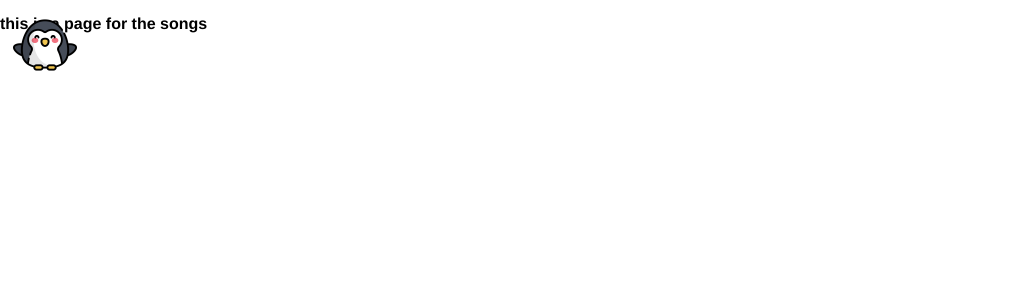
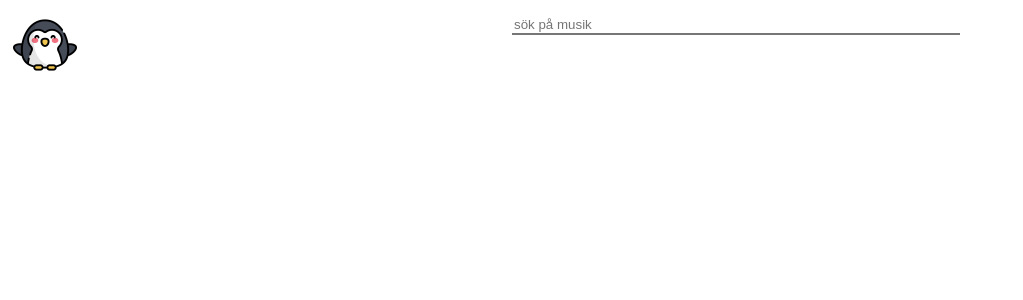
Before and after one commit to BilalAllouhaibi/Pengu, a Vue app: page /Songs in a window 1280 px wide. Shown: the top 300 px of the page, without its empty margins (0-1023 px from the left). Built offline with nearby package versions, Linux system fonts and the light colour scheme.

Commit message:
making css for the base look of the app
Signed-off-by: BilalAllouhaibi <bilalzmhaa99@gmail.com>

```diff
--- a/public/index.html
+++ b/public/index.html
@@ -5,6 +5,7 @@
     <meta http-equiv="X-UA-Compatible" content="IE=edge">
     <meta name="viewport" content="width=device-width,initial-scale=1.0">
     <link rel="icon" href="<%= BASE_URL %>favicon.ico">
+    <link rel="stylesheet" href="https://use.fontawesome.com/releases/v5.15.4/css/all.css" integrity="sha384-DyZ88mC6Up2uqS4h/KRgHuoeGwBcD4Ng9SiP4dIRy0EXTlnuz47vAwmeGwVChigm" crossorigin="anonymous">
     <title><%= htmlWebpackPlugin.options.title %></title>
   </head>
   <body>
--- a/src/App.vue
+++ b/src/App.vue
@@ -1,5 +1,5 @@
 <template>
-<div >
+<div class="base">
   <button @click="$router.push('/')"><img id="penguin" src="./assets/penguin.png"/></button>
   <router-view></router-view>
 </div>
@@ -27,7 +27,7 @@ width: 4em;
 position: absolute;
 margin-left: 1%;
 }
-div button :hover{
+.base button :hover{
   transform: scale(1.1);
   cursor: pointer;
 }
--- a/src/components/Box.vue
+++ b/src/components/Box.vue
@@ -11,5 +11,10 @@ export default {
 </script>
 
 <style>
-
+.box form input {
+    border-style: none;
+    border-bottom-style: solid;
+    margin-left: 40%;
+    width: 35vw;
+}
 </style>
--- a/src/view/Home.vue
+++ b/src/view/Home.vue
@@ -1,19 +1,19 @@
 <template>
   <div class="home">
     <div class="homeButtons">
-      <div class="box" id="songs">
+      <div class="buttonBox" id="songs">
         <button @click="$router.push('/Songs')">
           <img src="../assets/song.png" />
         </button>
         <a>Musik</a>
       </div>
-      <div class="box" id="playlists">
+      <div class="buttonBox" id="playlists">
         <button  @click="$router.push('/Playlists')">
           <img src="../assets/playlist.png" />
         </button>
         <a>Spellistor</a>
       </div>
-      <div class="box" id="artists">
+      <div class="buttonBox" id="artists">
         <button  @click="$router.push('/Artists')">
           <img src="../assets/artist.png" />
         </button>
@@ -48,7 +48,7 @@ padding: 4%;
  transform: scale(1.02);
  cursor: pointer;
 }
-.box{
+.buttonBox{
 display: flex;
 flex-direction: column;
 
@@ -58,5 +58,13 @@ font-weight: bold;
 text-align: center;
 text-transform:uppercase ;
 }
+@media only screen and (max-width: 600px){
+  .homeButtons{
+    flex-direction: column;
+  }
+  .homeButtons button img {
+    width: 50vw;
+  }
+}
 
 </style>
--- a/src/view/Playlists.vue
+++ b/src/view/Playlists.vue
@@ -1,13 +1,19 @@
 <template>
-  <h1>this is a page for the playlists</h1>
+  <Box>
+    <template v-slot:searchResult>
+      <h1> playlists</h1>
+    </template>
+  </Box>
 </template>
 
 <script>
+import Box from "../components/Box.vue"
 export default {
-
-}
+  components:{
+    Box
+  }
+};
 </script>
 
 <style>
-
 </style>
--- a/src/view/Songs.vue
+++ b/src/view/Songs.vue
@@ -1,13 +1,31 @@
 <template>
-  <h1>this is a page for the songs</h1>
+  <Box>
+    <template v-slot:searchResult>
+      <form @submit.prevent="searchMusic">
+      <input placeholder="sök på musik" v-model="searchResult" type="search">
+      </form>
+    </template>
+  </Box>
 </template>
 
 <script>
+import Box from "../components/Box.vue"
 export default {
-
+components:{
+  Box,
+},
+data(){
+  return{
+    searchResult: "",
+  }
+},
+methods:{
+  searchMusic(){
+    console.log(this.searchResult)
+  }
+}
 }
 </script>
 
 <style>
-
 </style>
```
Also changed, not shown: src/components/Items.vue (added, +15 -0 lines).
